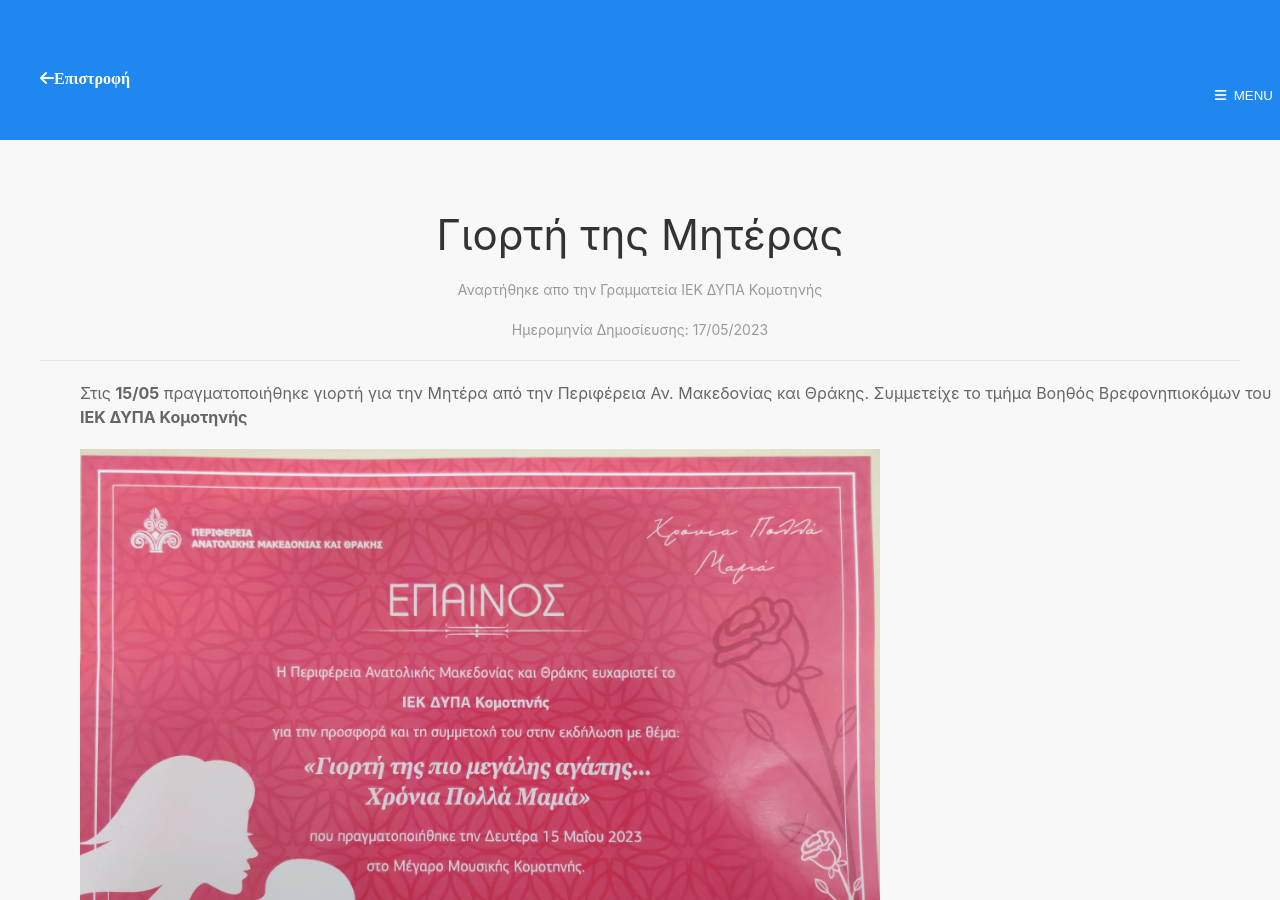
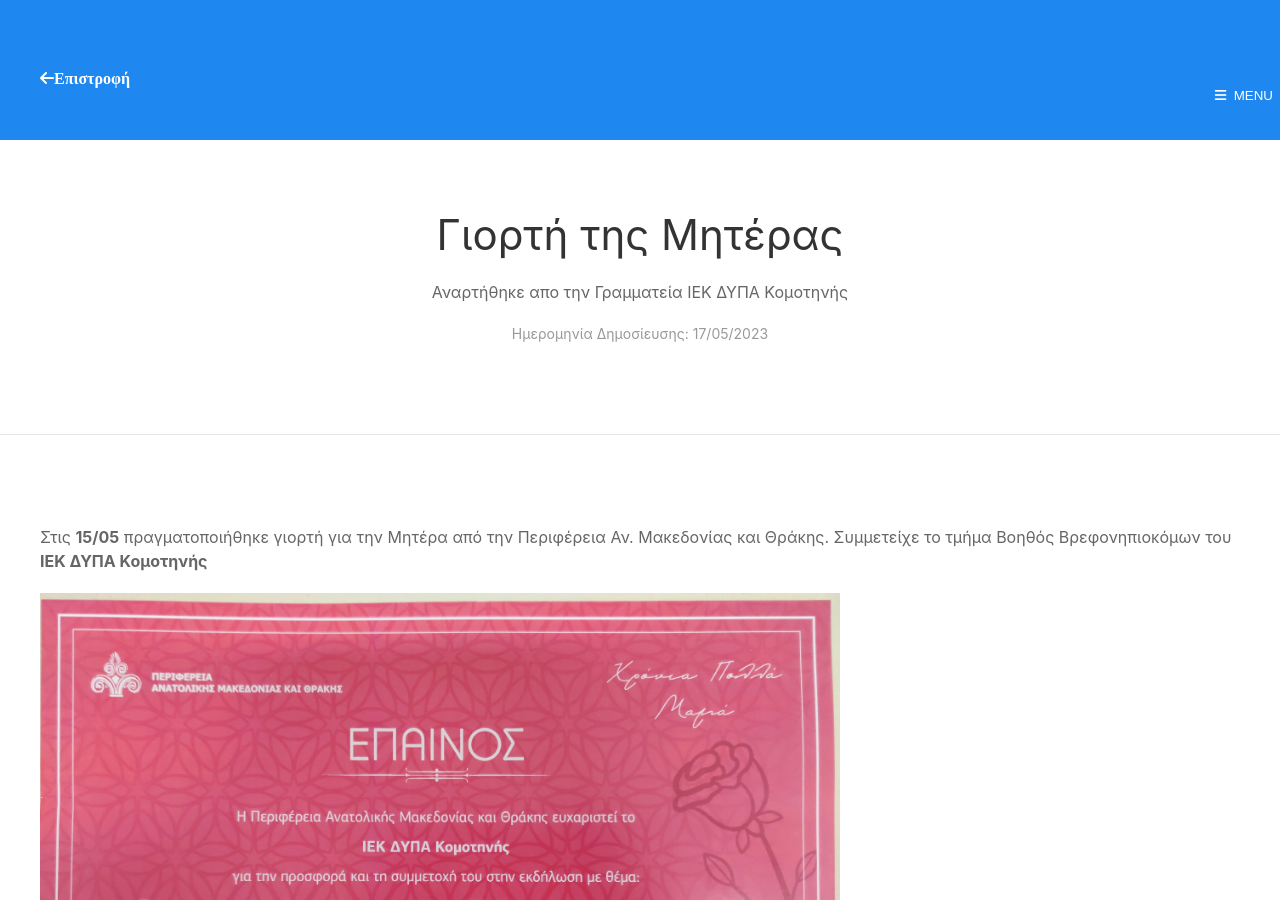
Before and after one commit to iek-komotini/iek-komotini.github.io, a Jekyll site: the page built from _posts/2023-05-17-mothers-day.md, in a window 1280 px wide and 900 px high. Built offline with Jekyll 4.4.1, drawn with Linux system fonts in a browser that asks for light colours; nearby versions of some CDN libraries.

Commit message:
Update post.html

```diff
--- a/_layouts/post.html
+++ b/_layouts/post.html
@@ -2,16 +2,16 @@
 layout: newsfrontlayout
 ---
 
-<div class="uk-section uk-section-muted">
-	<article class="uk-article">
-		<div class="uk-container" style="text-align:center;">
-			<h1 class="uk-article-title"><a class="uk-link-reset" href="">{{ page.title }}</a></h1>
 
-			<p class="uk-article-meta">Αναρτήθηκε απο την <a href="#">Γραμματεία ΙΕΚ ΔΥΠΑ Κομοτηνής</a> <p class="uk-text-meta">Ημερομηνία Δημοσίευσης: {{page.date | date: '%d/%m/%Y'}} </p>
-			<hr>
-		</div>
-		<div style="padding-left:80px;">
-			<p class="uk-text-lead"> {{ content }} </p>
-		</div>
-	</article>
+<div class="uk-section" style="text-align:center;">
+	<div class="uk-container">
+    		<h1>{{ page.title }}</h1>
+    			Αναρτήθηκε απο την Γραμματεία ΙΕΚ ΔΥΠΑ Κομοτηνής <p class="uk-text-meta">Ημερομηνία Δημοσίευσης: {{page.date | date: '%d/%m/%Y'}} </p>
+	</div>
 </div>
+<hr>
+<div class="uk-section">
+	<div class="uk-container">
+                 {{ content }}
+        </div>
+</div>
```
